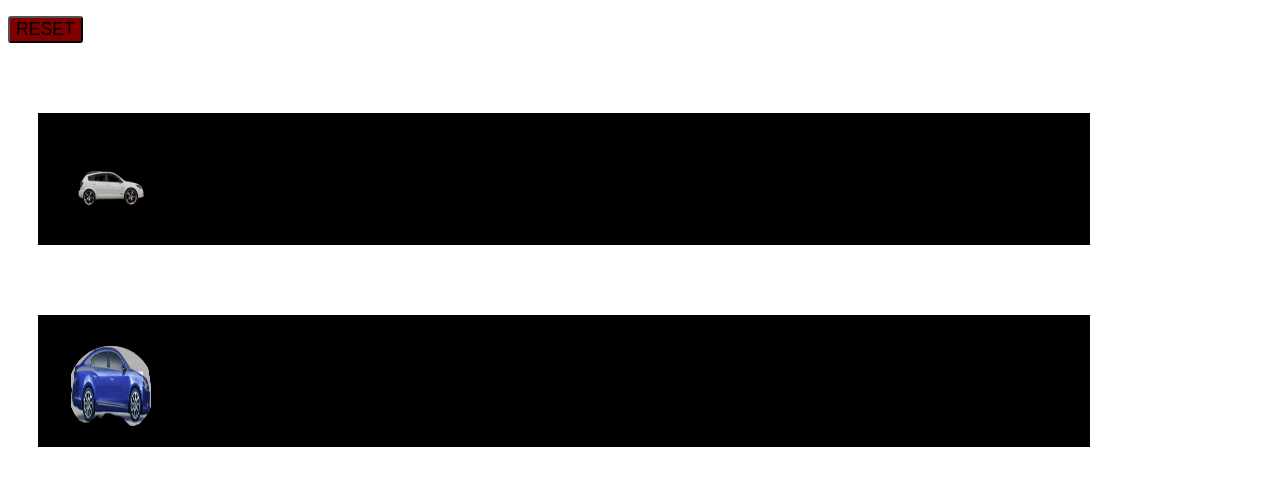
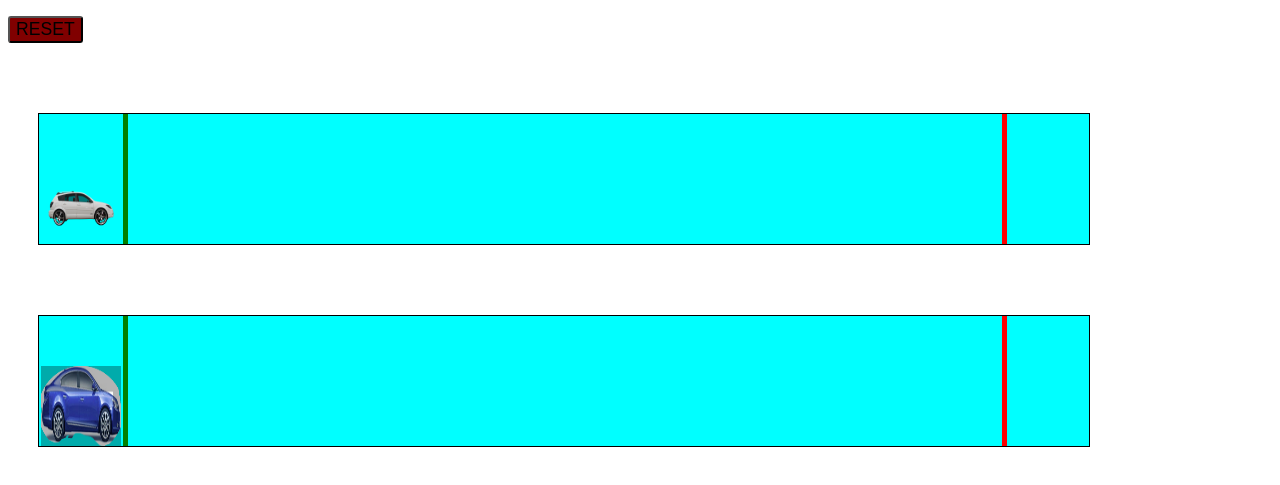
Before and after one commit to trsubedi/Racing-game, a plain HTML site: page index.html in a window 1280 px wide. Shown: the part 105-590 px from the top of the page. Drawn offline with nearby package versions, Linux system fonts and the light colour scheme.

Commit message:
added start and finish line

```diff
--- a/index.html
+++ b/index.html
@@ -12,8 +12,16 @@
 	<h3> To begin game hit spacebar</h3>
   <button class="button"> Reset </button>
 	<!-- <div class ="box"> -->
-  <div class="lane"> <img id="player1" src= "car1.png">  </div>
-  <div class="lane"> <img id="player2" src ="car2.png"></div>
+  <div class="lane">
+      <img id="player1" src= "car1.png">
+      <div class="startline"> </div>
+      <div class="finishline"> </div>
+  </div>
+
+  <div class="lane"> <img id="player2" src ="car2.png">
+      <div class="startline"> </div>
+      <div class="finishline"> </div>
+  </div>
 
 <!-- </div> -->
 
--- a/script.js
+++ b/script.js
@@ -41,3 +41,5 @@ $(".button").on("click", function(){
 	reset();
 	});
 });
+
+var WinnerPosition =;
--- a/style.css
+++ b/style.css
@@ -6,16 +6,16 @@
 	color:black;
 	border-radius: 3px;
 }
-.box {
+/*.box {
 	background-color: aqua;
     height: 1000px;
     width: 1100px;
     margin:60px 30px 30px 30px;
     position: fixed;
-}
+}*/
 .lane{
 	border: 1px solid black;
-	background-color: black;
+	background-color: aqua;
 	height:130px;
 	width:1050px;
 	margin:70px 50px 50px 30px;
@@ -25,6 +25,23 @@ img{
  left: 2px;
  height:80px;
  width:80px;
- margin: 30px;
  position:relative;
 }
+
+.startline{
+	height:130px;
+	width:5px;
+	background-color:green;
+	z-index: 1;
+	position:relative;
+	display:inline-block;
+}
+.finishline{
+	left:870px;
+	height:130px;
+	width:5px;
+	background-color: red;
+	z-index: 1;
+	position:relative;
+	display: inline-block;
+}
```
